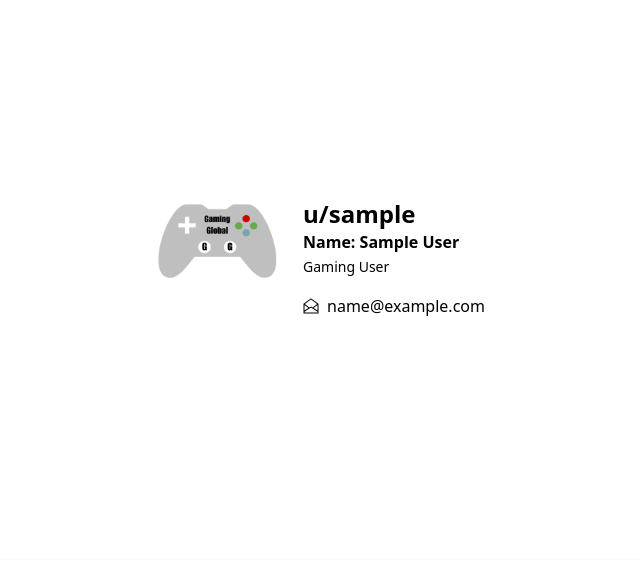
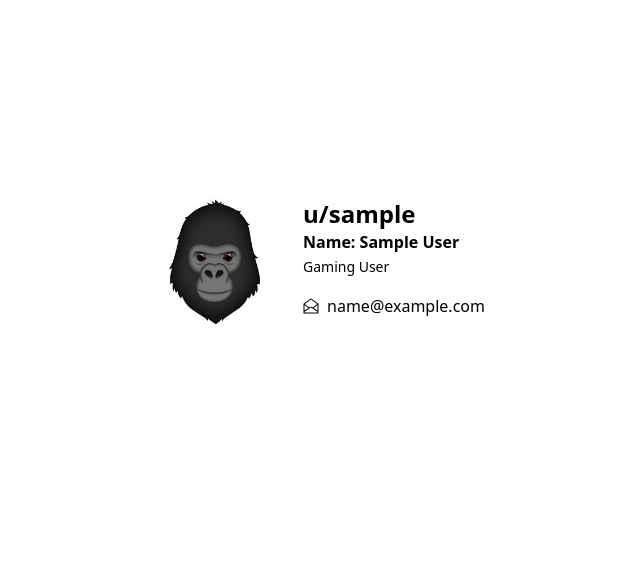
Before and after one commit to JuanPablo2655/3155_Final, a Flask app: template templates/user.html in a window 1280 px wide. Shown: the part 156-717 px from the top of the page, without its empty margins (322-962 px from the left). Run offline with Flask 3, Linux system fonts and the light colour scheme; the template is opened without the code that fills it: values that come from a table or form of the project are taken from there, others are empty; tables that the repository leaves empty hold one stand-in row (values such as "Sample post"); parts of the project's set-up code (start-up, migrations or seed data) failed here and were passed over; some libraries are stand-ins or nearby versions.

Commit message:
Adding default profile to profile page

```diff
--- a/templates/user.html
+++ b/templates/user.html
@@ -4,7 +4,7 @@
 <div class="max-w-md p-8 sm:flex sm:space-x-6 dark:bg-gray-900 dark:text-gray-100">
 	<div class="flex-shrink-0 w-full mb-6 h-44 sm:h-32 sm:w-32 sm:mb-0">
 		<!--<img src="https://source.unsplash.com/100x100/?portrait?1" alt="" class="object-cover object-center w-full h-full rounded dark:bg-gray-500">-->
-        <img src="../static/1gaming-global.png" alt="" class="object-cover object-center w-full h-full rounded dark:bg-gray-500">
+        <img src="../static/default-pfp.jpg" alt="" class="object-cover object-center w-full h-full rounded dark:bg-gray-500">
 	</div>
 	<div class="flex flex-col space-y-4">
 		<div>
```
